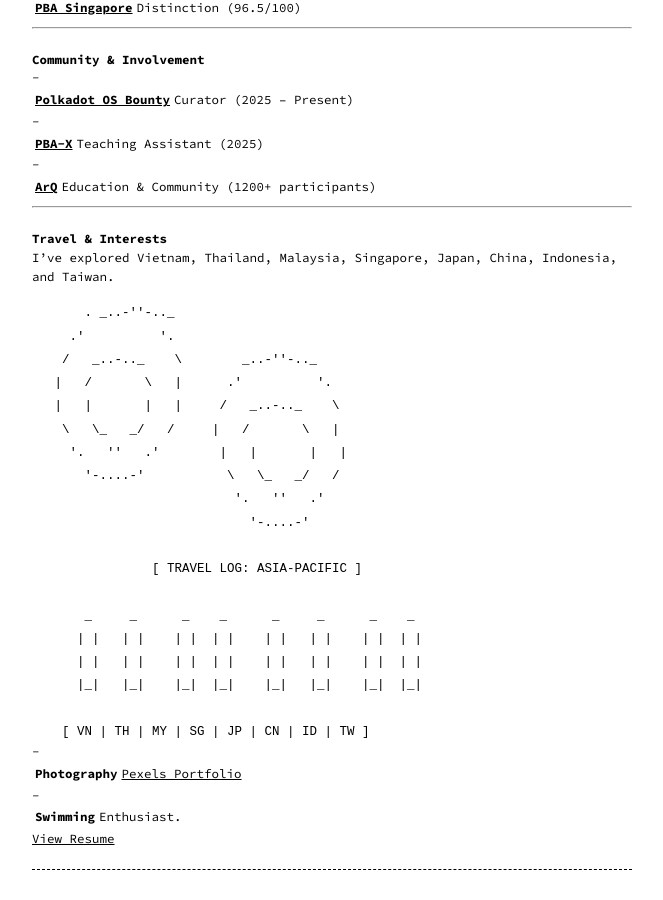
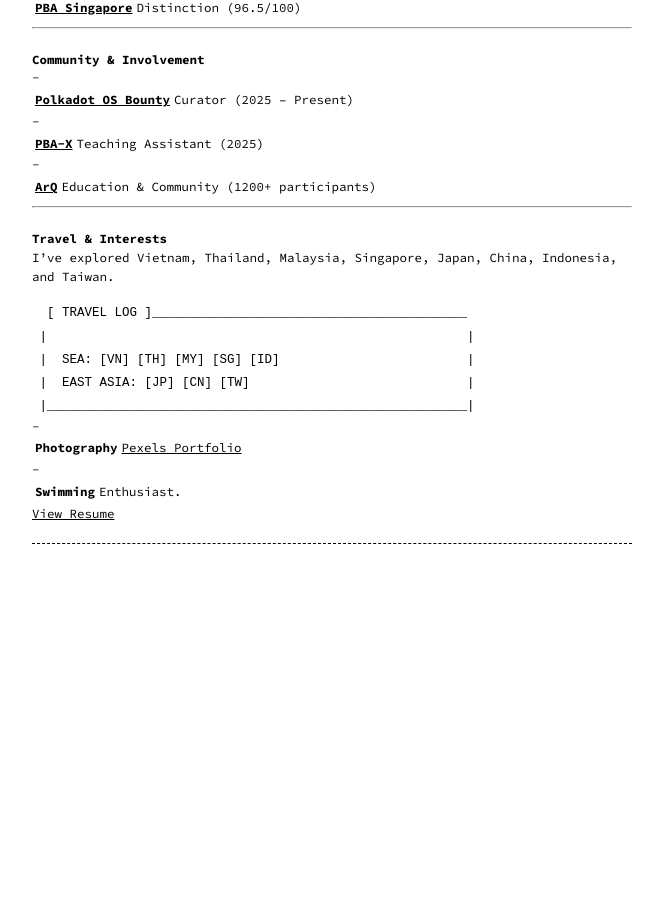
Before and after one commit to abhiraj-mengade/abhiraj-mengade.github.io, a Jekyll site: the page built from about.md, in a window 1280 px wide and 900 px high, scrolled down 1266 px. Shown: the whole window, without its empty margins (308-971 px from the left). Built offline with Jekyll 4.4.1, drawn with Linux system fonts in a browser that asks for light colours; after the commit the page ends 1840 px from its top, so only the background shows below that.

Commit message:
Replace bulky ASCII art with a cleaner terminal-style Travel Log

````diff
--- a/about.md
+++ b/about.md
@@ -55,31 +55,16 @@
 - **[ArQ](https://montaq.org/arq)** | Education & Community (1200+ participants)
 
 ---
-
 ### Travel & Interests
 
 I've explored Vietnam, Thailand, Malaysia, Singapore, Japan, China, Indonesia, and Taiwan.
 
 ```text
-       . _..-''-.._
-     .'          '.
-    /   _..-.._    \        _..-''-.._
-   |   /       \   |      .'          '.
-   |   |       |   |     /   _..-.._    \
-    \   \_   _/   /     |   /       \   |
-     '.   ''   .'        |   |       |   |
-       '-....-'           \   \_   _/   /
-                           '.   ''   .'
-                             '-....-'
-
-                [ TRAVEL LOG: ASIA-PACIFIC ]
-
-       _     _      _    _      _     _      _    _
-      | |   | |    | |  | |    | |   | |    | |  | |
-      | |   | |    | |  | |    | |   | |    | |  | |
-      |_|   |_|    |_|  |_|    |_|   |_|    |_|  |_|
-
-    [ VN | TH | MY | SG | JP | CN | ID | TW ]
+  [ TRAVEL LOG ]__________________________________________
+ |                                                        |
+ |  SEA: [VN] [TH] [MY] [SG] [ID]                         |
+ |  EAST ASIA: [JP] [CN] [TW]                             |
+ |________________________________________________________|
 ```
 
 - **Photography** | [Pexels Portfolio](https://www.pexels.com/@abhiraj-mengade-1478094393/)
````
